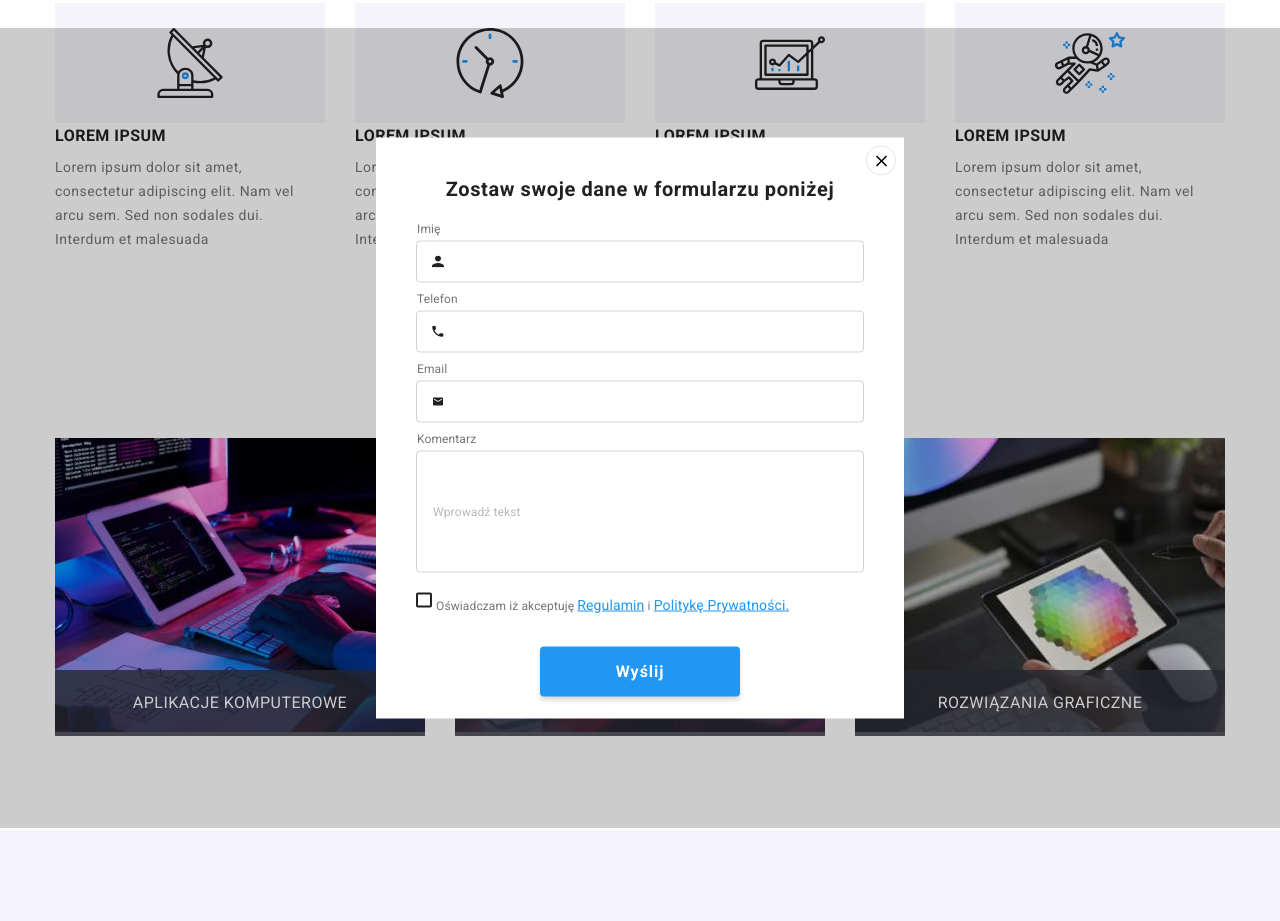
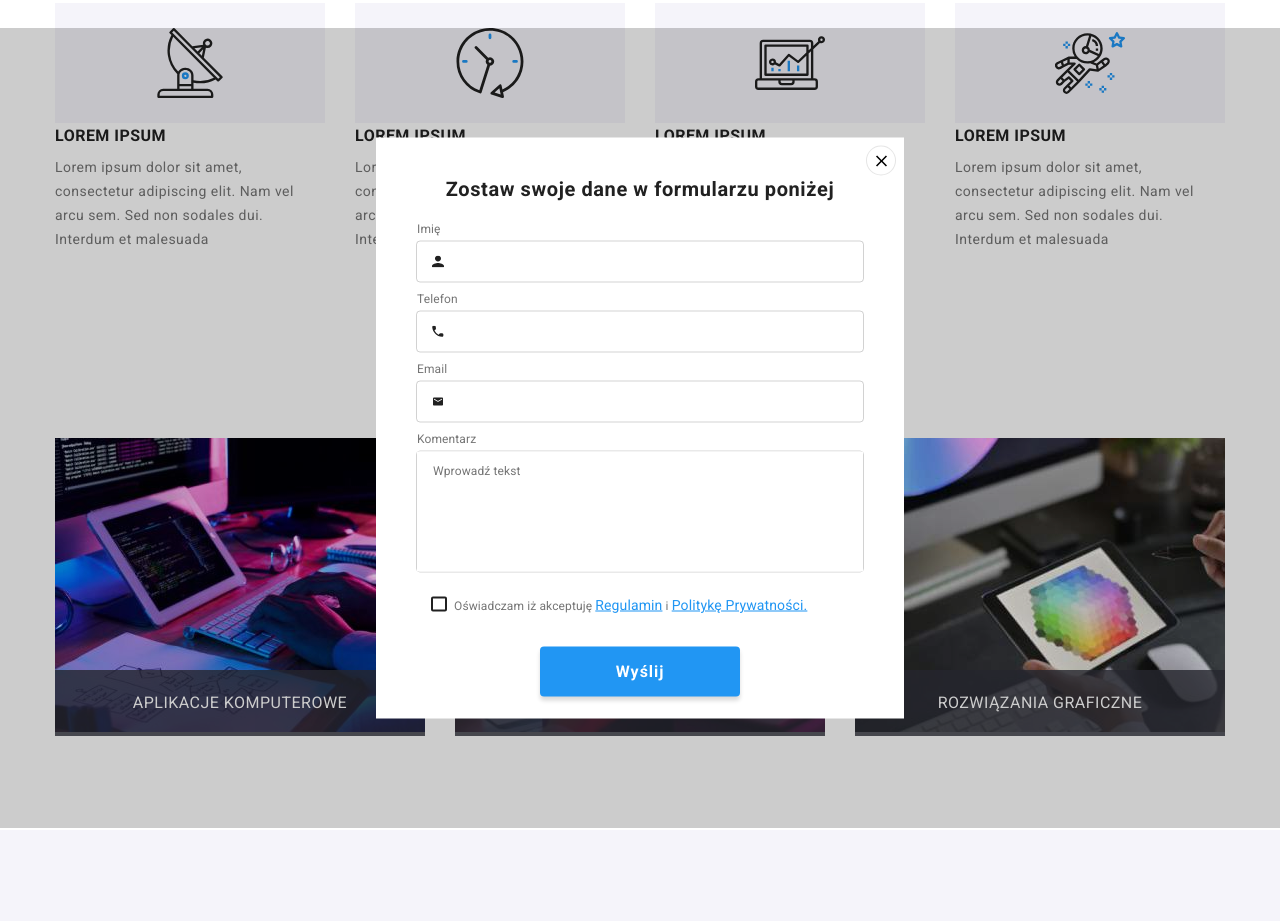
Before and after one commit to WeronikaNiemczyk/goit-markup-hw-06, a plain HTML site: page index.html in a window 1280 px wide. Shown: the part 772-1693 px from the top of the page. Drawn offline with Linux system fonts and the light colour scheme.

Commit message:
details corrected

```diff
--- a/css/styles.css
+++ b/css/styles.css
@@ -109,6 +109,7 @@ ul {
   border: 1px solid rgba(0, 0, 0, 0.1);
   border-radius: 50%;
   cursor: pointer;
+  z-index: 2;
 }
 .close-btn {
   width: 18px;
@@ -736,6 +737,7 @@ nav .link {
 }
 .input-form {
   height: 40px;
+  width: 80%;
 }
 .input-comment {
   height: 120px;
@@ -746,8 +748,12 @@ nav .link {
   font-size: 12px;
   line-height: 14px;
   letter-spacing: 0.01em;
-  color: rgba(117, 117, 117, 0.5);
+  color: #212121;
+
   outline: 0;
+  border: none;
+  width: 100%;
+  resize: none;
 }
 .comment-fs {
   margin-bottom: 20px;
@@ -782,6 +788,11 @@ input:focus {
   transition-duration: 250ms;
   transition-timing-function: cubic-bezier(0.4, 0, 0.2, 1);
 }
+.my-form:has(textarea:focus) .fieldset:has(textarea:focus) {
+  border-color: var(--main-link-color);
+  transition-duration: 250ms;
+  transition-timing-function: cubic-bezier(0.4, 0, 0.2, 1);
+}
 
 .fieldset:has(input:focus) .icon {
   fill: var(--main-link-color);
@@ -804,7 +815,7 @@ input:focus {
   margin-left: 40px;
   position: relative;
   cursor: pointer;
-  padding-left: 20px;
+  padding-left: 38px;
 }
 .legal-checkbox input {
   position: absolute;
@@ -819,12 +830,13 @@ input:focus {
   height: 15px;
   border: 2px solid #212121;
   border-radius: 2px;
-  left: 0;
+  left: 15px;
+  top: -2px;
 }
 .check-icon {
   position: absolute;
-  left: 2px;
-  top: 0;
+  left: 17px;
+  top: 1px;
 }
 
 .checkmark::after {
@@ -872,3 +884,6 @@ input:focus {
   cursor: pointer;
   color: #ffffff;
 }
+button:active .backdrop {
+  transform: translateY(100%);
+}
--- a/index.html
+++ b/index.html
@@ -448,13 +448,13 @@
           </fieldset>
           <fieldset class="fieldset comment-fs">
             <label class="label" for="comment">Komentarz</label>
-            <input
+            <textarea
               class="input-comment"
               type="text"
               id="text"
               name="comment"
               placeholder="Wprowadź tekst"
-            />
+            ></textarea>
           </fieldset>
           <label class="legal-checkbox">
             <input
@@ -472,7 +472,9 @@
               <use href="./images/forms-icon.svg#icon-check-icon"></use>
             </svg>
           </label>
-          <button class="submit" type="submit" name="submit">Wyślij</button>
+          <button class="submit" type="submit" name="submit">
+            Wyślij
+          </button>
         </form>
       </div>
     </div>
```
